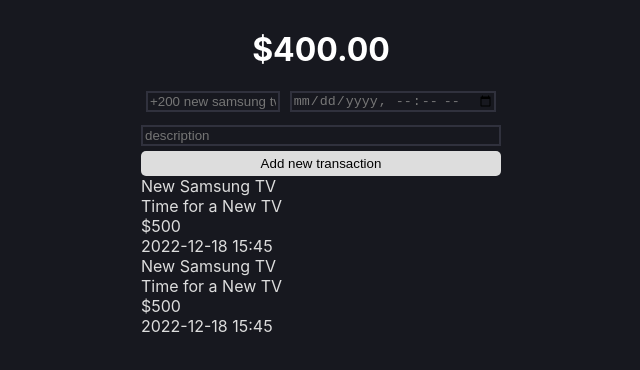
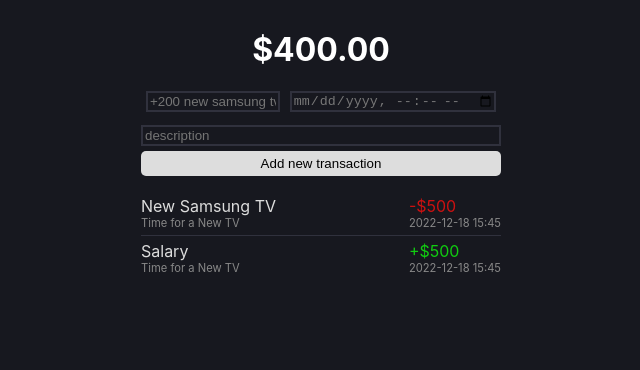
Before and after one commit to LuisAdrian5519/Web-Design, a React (Create React App) app in the folder money_tracker/: page / in a window 1280 px wide. Shown: the top 370 px of the page, without its empty margins (319-959 px from the left). Built offline with nearby package versions, Linux system fonts and the light colour scheme.

Commit message:
CSS_complete

```diff
--- a/money_tracker/src/App.css
+++ b/money_tracker/src/App.css
@@ -48,3 +48,44 @@ form button {
   padding:5px;
   background-color: #ddd;
 }
+
+div.transactions{
+  margin-top: 15px;
+}
+
+div.transaction{
+  display: flex;
+  justify-content: space-between;
+  padding: 5px 0;
+  border-top: 1px solid #30313d;
+}
+
+div.transaction:first-child{
+  border-top: 0;
+}
+
+div.transaction div.name{
+  font-size:1rem;
+}
+
+div.transaction div.description{
+  font-size: .7rem;
+  color:#888;
+}
+
+div.right{
+  text-align: right;
+}
+
+div.price.green{
+  color:#1c1;
+}
+
+div.price.red{
+  color:#c11;
+}
+
+div.transaction div.datetime{
+  font-size: .7rem;
+  color:#888;
+}
--- a/money_tracker/src/App.js
+++ b/money_tracker/src/App.js
@@ -17,26 +17,29 @@ function App() {
         </button>
       </form>
       <div className='transactions'>
+
         <div className='transaction'>
           <div className='Left'>
             <div className='name'>New Samsung TV</div>
             <div className='description'>Time for a New TV</div>
           </div>
           <div className='Right'>
-            <div className='Price'>$500</div>
+            <div className='price red'>-$500</div>
             <div className='datetime'>2022-12-18 15:45</div>
           </div>
         </div>
+
         <div className='transaction'>
           <div className='Left'>
-            <div className='name'>New Samsung TV</div>
+            <div className='name'>Salary</div>
             <div className='description'>Time for a New TV</div>
           </div>
           <div className='Right'>
-            <div className='Price'>$500</div>
+            <div className='price green'>+$500</div>
             <div className='datetime'>2022-12-18 15:45</div>
           </div>
         </div>
+
       </div>
     </main>
 
```
